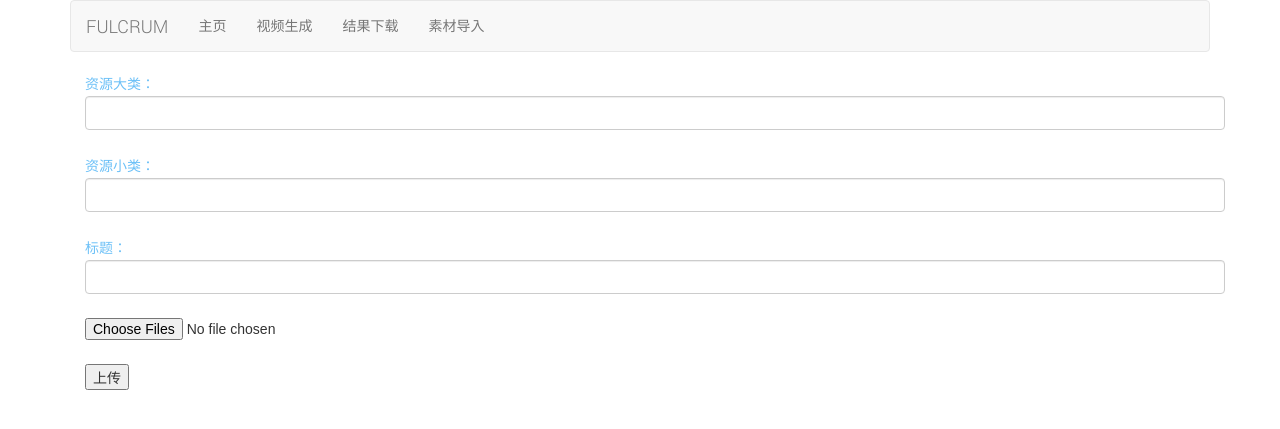
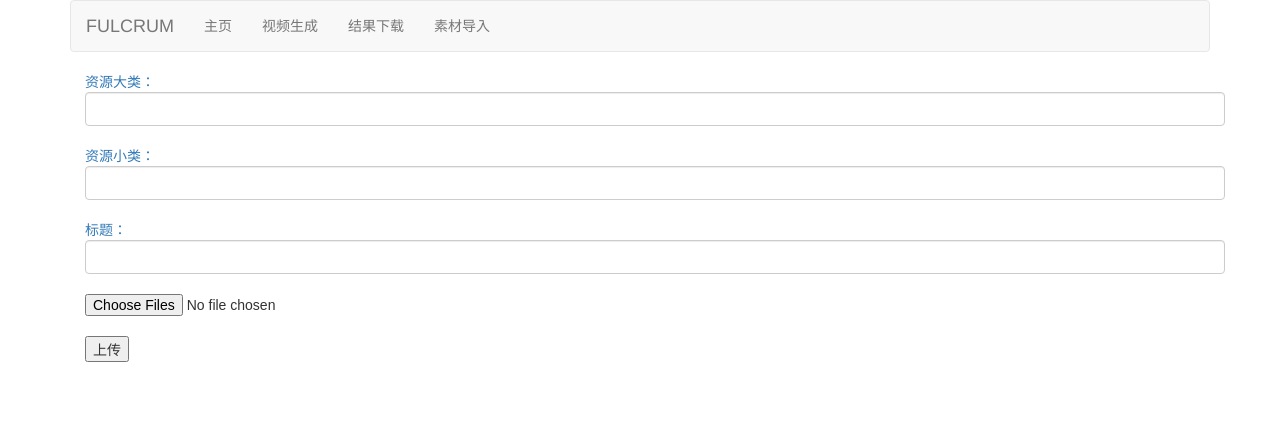
Before and after one commit to enmoment/FULCRUM, a Flask app: page /upload in a window 1280 px wide. Shown: the top 429 px of the page. Run offline with Flask 2, Linux system fonts and the light colour scheme; some libraries are stand-ins or nearby versions.

Commit message:
clean css

```diff
--- a/templates/base.html
+++ b/templates/base.html
@@ -17,9 +17,9 @@
 <!-- Bootstrap -->
 <link href="https://cdn.staticfile.org/twitter-bootstrap/3.3.7/css/bootstrap.min.css" rel="stylesheet">
 <link rel="stylesheet" href="/static/css/normalize.css">
-<link rel="stylesheet" href="/static/css/font-awesome.css">
+{#<link rel="stylesheet" href="/static/css/font-awesome.css">#}
 <!--<link rel="stylesheet" href="static/css/bootstrap.min.css">-->
-<link rel="stylesheet" href="/static/css/templatemo-style.css">
+{#<link rel="stylesheet" href="/static/css/templatemo-style.css">#}
 <!--<script src="/static/js/vendor/modernizr-2.6.2.min.js"></script>-->
 <!--<script src="/static/js/plugins.js"></script>-->
 <script src="https://cdn.staticfile.org/jquery/2.1.1/jquery.min.js"></script>
```
Also changed, not shown: requirements.txt (+7 -7 lines).
